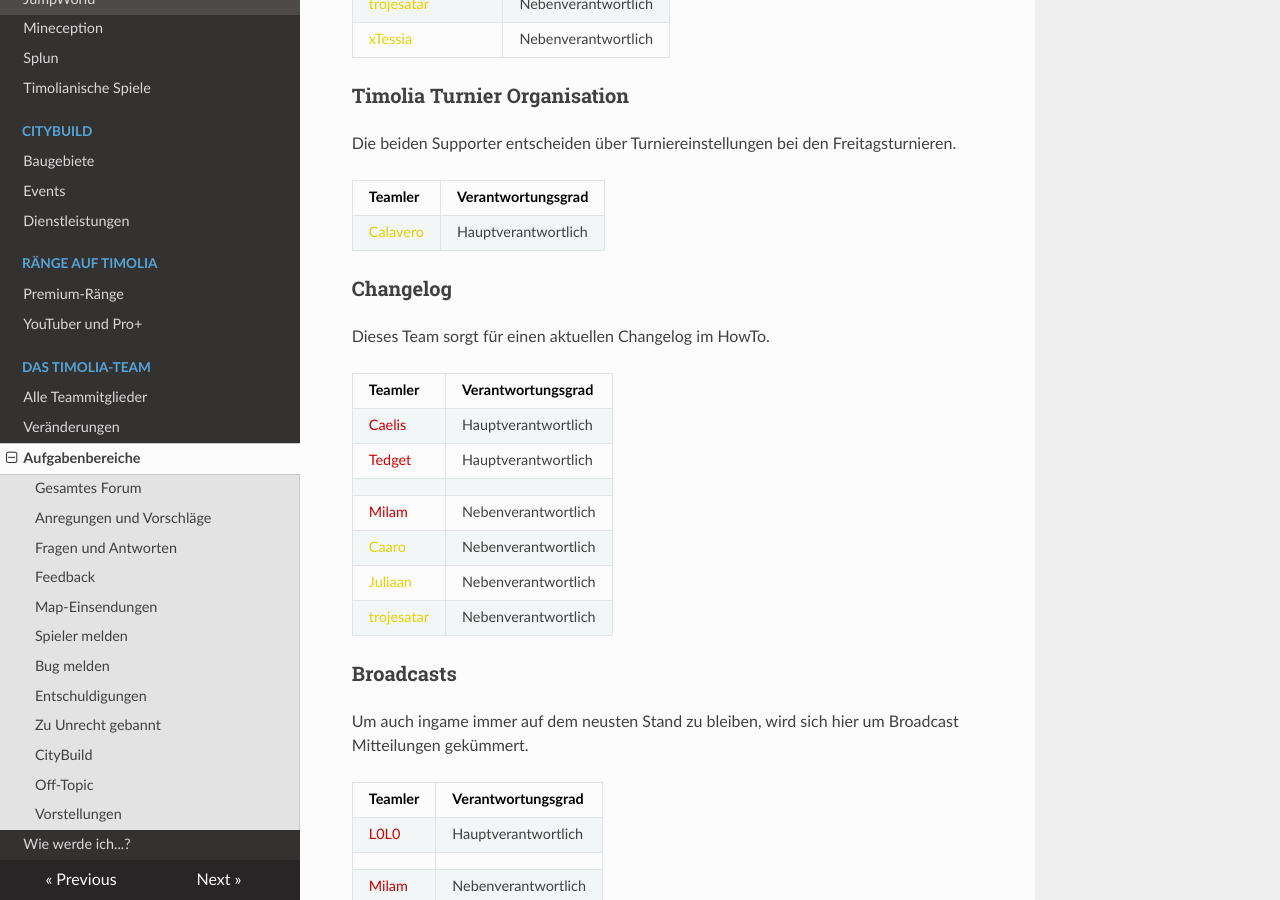
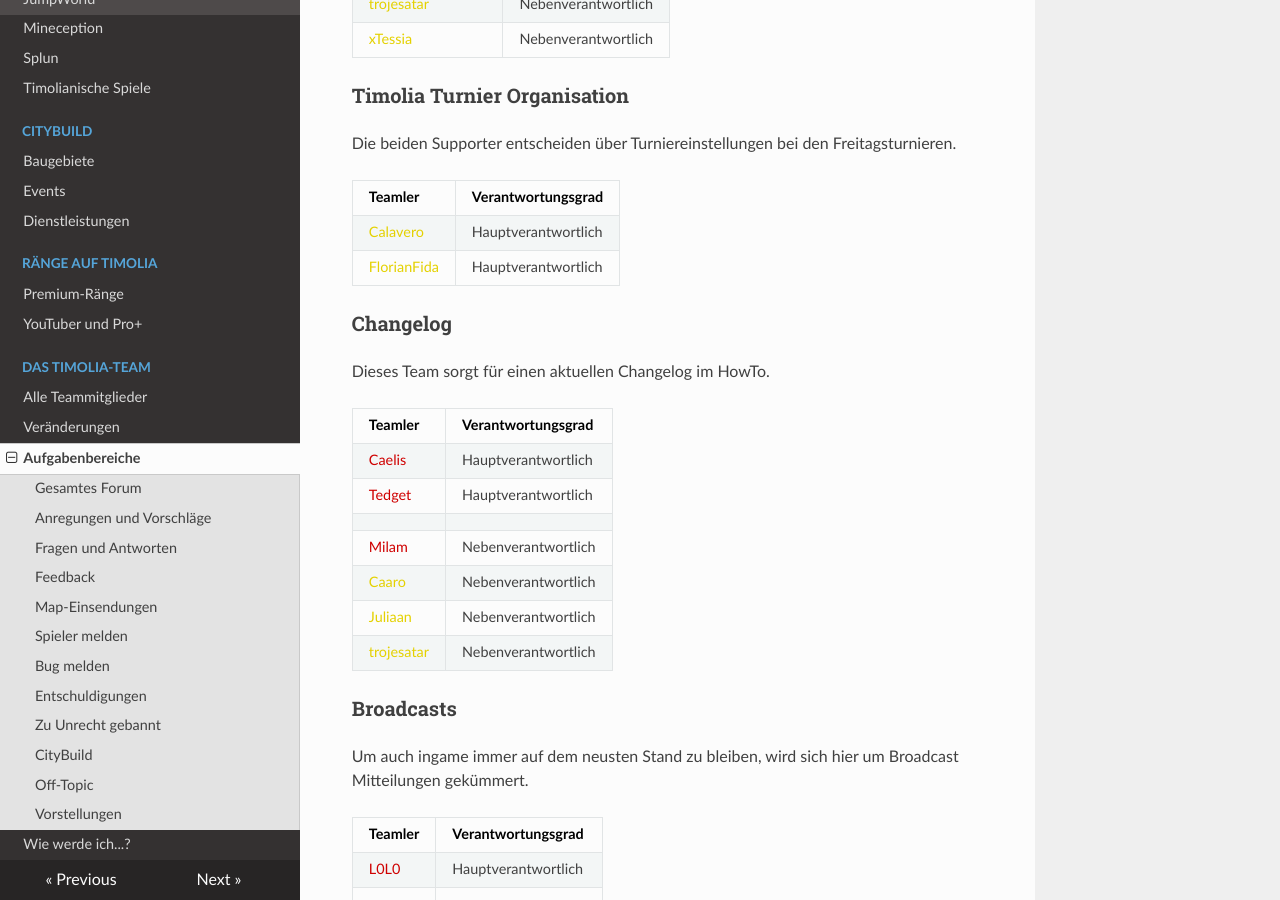
Before and after one commit to TimoliaDE/HowTo, an MkDocs documentation site: the page built from docs/team/responsibilities.md, in a window 1280 px wide and 900 px high, scrolled down 5557 px. Built offline with MkDocs 1.6.1, drawn with Linux system fonts in a browser that asks for light colours; nearby versions of some CDN libraries; old or Windows-style settings are respelled for this version of MkDocs.

Commit message:
Update responsibilities.md

```diff
--- a/docs/team/responsibilities.md
+++ b/docs/team/responsibilities.md
@@ -188,6 +188,7 @@ Die beiden Supporter entscheiden über Turniereinstellungen bei den Freitagsturn
 | Teamler | Verantwortungsgrad |
 | ------ | ------ |
 |<span style="color:#E4D100">Calavero</span> | Hauptverantwortlich |
+|<span style="color:#E4D100">FlorianFida</span> | Hauptverantwortlich |
 
 ###<strong>Changelog</strong>
 Dieses Team sorgt für einen aktuellen Changelog im HowTo.
```
